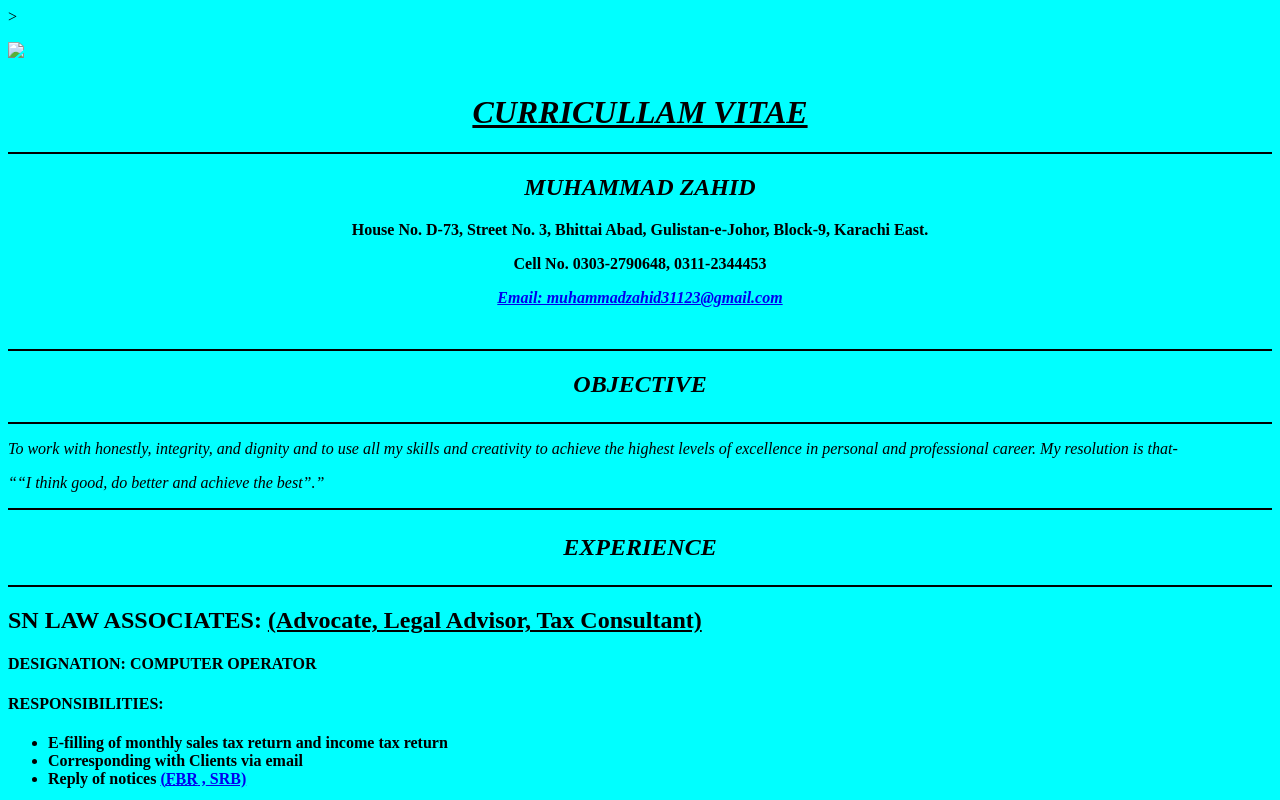
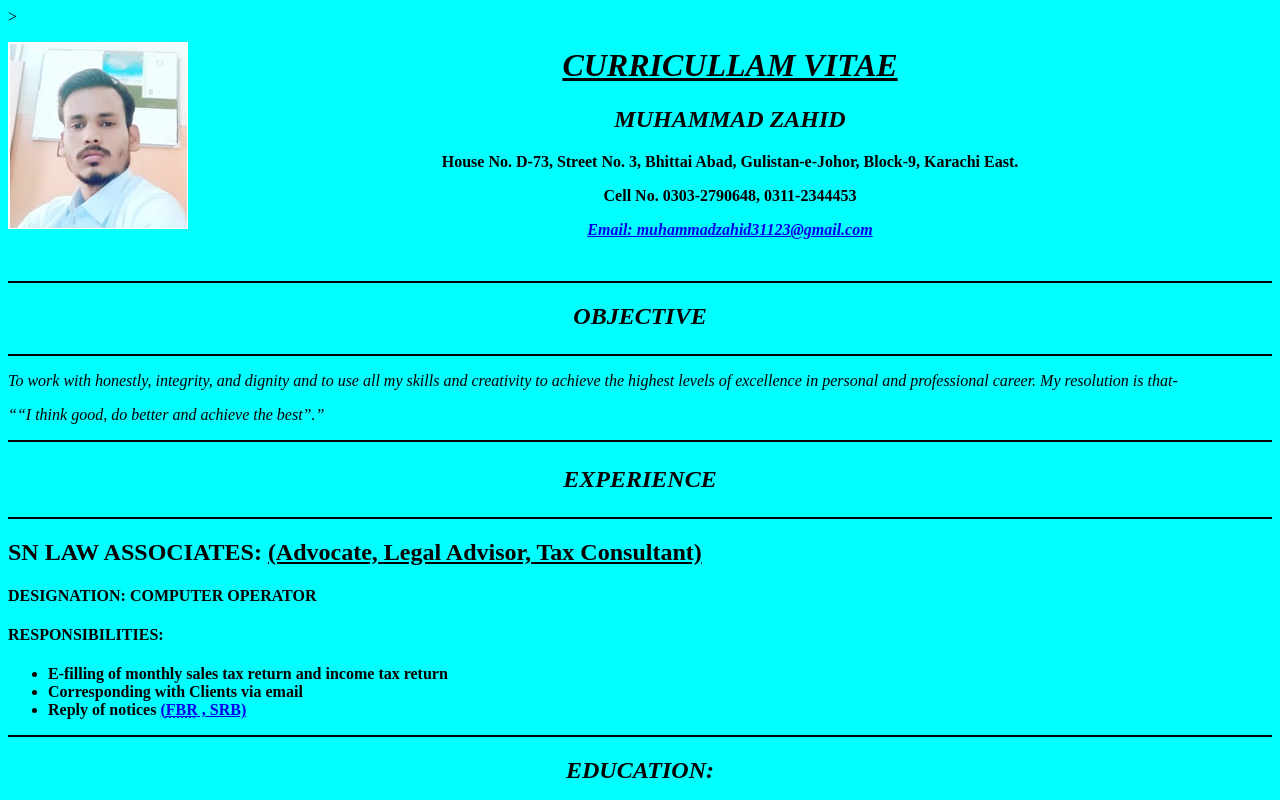
Before and after one commit to Muhammad31123/Resume, a plain HTML site: page index.html in a window 1280 px wide. Shown: the top 800 px of the page. Drawn offline with Linux system fonts and the light colour scheme.

Commit message:
My resume

```diff
--- a/index.html
+++ b/index.html
@@ -10,18 +10,10 @@
     <p class="one">
         <background-clo: rgb(255, 99, 71))>
             </background-clo>
-            <img src=Image 2022-03-02 at 9.57.54 PM.jpeg>
-            <h1>
-    </p>
-</head>
-<h1 style="color:BLACK;"><i><b><u>
-                <center><strong>CURRICULLAM VITAE
-</h1></strong></style>
-</right></u></i></b></center>
+            <img src="Untitled.jpg" ALIGN="Left"/> <h1 style="color:BLACK;"><i><b><u>
+                <strong><center>CURRICULLAM VITAE
+</h1></strong></style></u></i></b></center>
 </background-clo:>
-<hr color="black">
-<p>
-
 <h2 style="color:black;"><b><i>
             <center>MUHAMMAD ZAHID</h2></b></center></i>
 <p><b></h2>
```
Also changed, not shown: Untitled.jpg (added).
